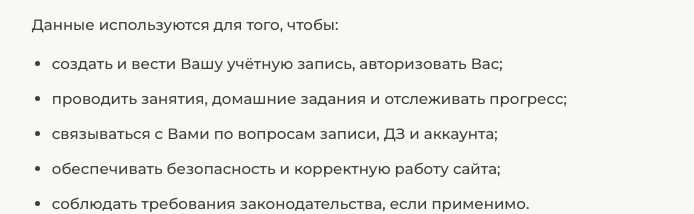
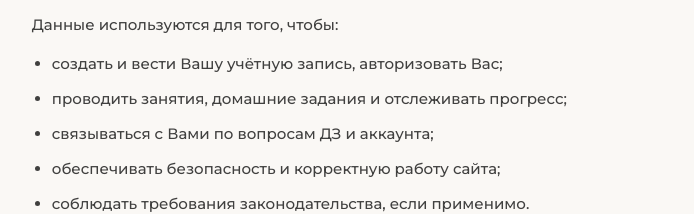
Before and after one commit to athenashigapova2-wq/lingual-etude, a React (Vite) app: page /privacy-policy in a window 1280 px wide. Shown: the part 982-1196 px from the top of the page, without its empty margins (285-979 px from the left). Built offline with nearby package versions, Linux system fonts and the light colour scheme; no server answers; a web font is replaced by a local one.

Commit message:
Update PrivacyPolicy.jsx

```diff
--- a/src/pages/PrivacyPolicy.jsx
+++ b/src/pages/PrivacyPolicy.jsx
@@ -38,7 +38,7 @@ export default function PrivacyPolicy() {
           <ul className="mt-3 list-disc space-y-2 pl-5">
             <li>create and manage your account and authenticate you;</li>
             <li>deliver lessons, homework, and track your progress;</li>
-            <li>communicate with you about bookings, homework, and account matters;</li>
+            <li>communicate with you about homework and account matters;</li>
             <li>maintain the security and proper functioning of the Services;</li>
             <li>comply with legal obligations, where applicable.</li>
           </ul>
@@ -185,7 +185,7 @@ export default function PrivacyPolicy() {
         <ul className="mt-3 list-disc space-y-2 pl-5">
           <li>создать и вести Вашу учётную запись, авторизовать Вас;</li>
           <li>проводить занятия, домашние задания и отслеживать прогресс;</li>
-          <li>связываться с Вами по вопросам записи, ДЗ и аккаунта;</li>
+          <li>связываться с Вами по вопросам ДЗ и аккаунта;</li>
           <li>обеспечивать безопасность и корректную работу сайта;</li>
           <li>соблюдать требования законодательства, если применимо.</li>
         </ul>
```
